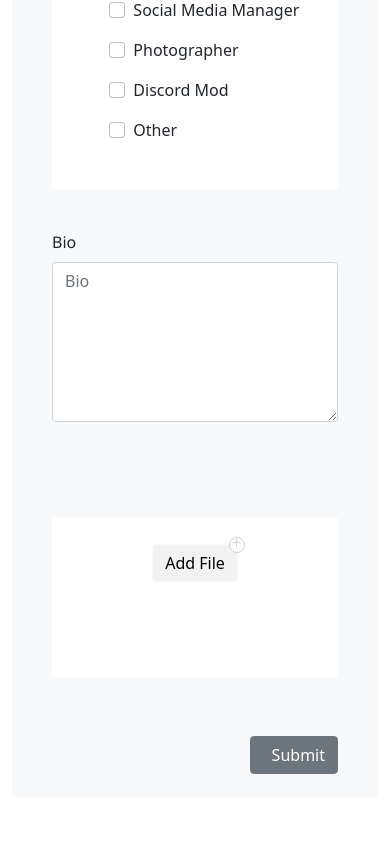
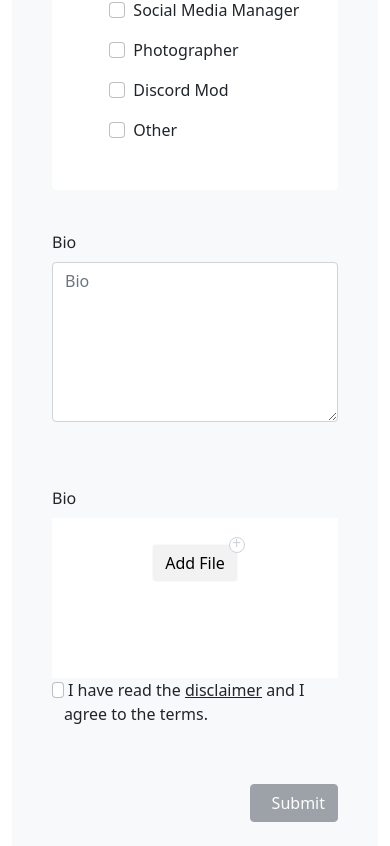
Before and after one commit to solution-pool/BHG-Nifty-Member, a React (Create React App) app: page / in a window 390 px wide. Shown: the part 1561-2407 px from the top of the page. Before the commit the page ends 2359 px from the top, so only its background shows below. Built offline with nearby package versions, Linux system fonts and the light colour scheme.

Commit message:
add decliamer

```diff
--- a/src/App.css
+++ b/src/App.css
@@ -220,6 +220,20 @@
   margin-top: 30px;
 }
 
+#down-decliamer {
+  display: none;
+}
+
+#up-decliamer {
+  display: inline;
+}
+
+.disclaimer {
+  text-decoration: underline;
+}
+.decliamer-panel span label, .decliamer-panel .form-check-input{
+  float: right;
+}
 
 #file-upload-button {
   position: relative;
@@ -307,12 +321,19 @@
   }
 }
 
-@media only screen and (min-width: 992px) {
+@media only screen and (min-width: 992px) and (max-width: 768px) {
   .navbar-collapse .me-auto .nav-link span {
     display: none !important;
   }
   .navbar-collapse .me-auto .nav-link i, .navbar-collapse .me-auto .nav-link img {
     display: block !important;
+  }
+
+  #up-decliamer {
+    display: inline;
+  }
+  #down-decliamer {
+    display: none;
   }
 }
 
@@ -320,6 +341,15 @@
   .avatar img {
     left : 18rem;
   }
+
+  #up-decliamer {
+    display: none;
+  }
+  #down-decliamer {
+    display: inline;
+    display: inline-flex;
+  }
+
   .navbar-collapse {
     /* left: 15rem; */
   }
--- a/src/components/Profile.js
+++ b/src/components/Profile.js
@@ -1,5 +1,5 @@
 import { useState, useEffect, useRef } from 'react';
-import { Container, Row, Col, Button, Spinner } from 'react-bootstrap';
+import { Container, Row, Col, Button, Spinner, Overlay, Popover } from 'react-bootstrap';
 import Form from 'react-bootstrap/Form';
 import {NotificationContainer, NotificationManager} from 'react-notifications';
 import 'react-notifications/lib/notifications.css';
@@ -20,6 +20,9 @@ const Profile = (props) => {
     const [interest, setInterest] = useState({})
     const [fileUploadButtonLabel, setButtonLabel] = useState('Choose File')
     const [isLoading, setLoading] = useState(false)
+    const [show, setShow] = useState(false)
+    const [target, setTarget] = useState(null)
+    const [decliamer, setDecliamer] = useState(false)
 
     const userRef = useRef(null)
     const imageRef = useRef(null)
@@ -313,6 +316,14 @@ const Profile = (props) => {
         }
     }
 
+    const handleClick = (e) => {
+        setShow(!show);
+        setTarget(e.target);
+    }
+
+    const changeDecliamer = (e) => {
+        setDecliamer(e.target.checked)
+    }
     return(
         <Container>
             <NotificationContainer />
@@ -455,9 +466,15 @@ const Profile = (props) => {
                                 <Form.Control className="footer-element" as="textarea" rows={3} placeholder="Bio" value={bio} onChange={changeBio} />
                             </Form.Group>
                         </Col>
-                        <Col lg="4" className="main-col">
+                        <Col lg="7" className="main-col decliamer-panel">
                             <Form.Group className="mb-4">
-                                <Form.Label style={{visibility:'hidden'}}>Bio</Form.Label>
+                                <Form.Label>Bio</Form.Label>
+                                <span id="up-decliamer">
+                                    <label title="" class="form-check-label">
+                                        &nbsp;I have read the <span class="disclaimer" onClick={handleClick}>disclaimer</span> and I agree to the terms.
+                                    </label>
+                                    <input type="checkbox" class="form-check-input" value={decliamer} onChange={changeDecliamer} />
+                                </span>
                                 <div className="footer-element file-panel">
                                     <input id="input-file" type="file" name="file" className="d-none" onChange={changeFile} multiple />
                                     <Button variant="light" id="file-upload-button" onClick={setFile}>
@@ -468,13 +485,19 @@ const Profile = (props) => {
                                         {selFileContainer}
                                     </Row>
                                 </div>
+                                <span id="down-decliamer">
+                                    <input type="checkbox" class="form-check-input" value={decliamer} onChange={changeDecliamer} />
+                                    <label title="" class="form-check-label">
+                                        &nbsp;I have read the <span class="disclaimer" onClick={handleClick}>disclaimer</span> and I agree to the terms.
+                                    </label>
+                                </span>
                             </Form.Group>
                         </Col>
-                        <Col lg="4" className="main-col">
+                        <Col lg="1" className="main-col">
                             <Form.Group className="mb-4">
                                 <Form.Label style={{visibility:'hidden'}}>Bio</Form.Label>
                                 <div className="footer-element submit-panel">
-                                    <Button variant="secondary" type="submit">
+                                    <Button variant="secondary" type="submit"  disabled={!decliamer}>
                                         <Spinner
                                         as="span"
                                         animation={isLoading}
@@ -489,6 +512,34 @@ const Profile = (props) => {
                     </Row>
                 </Form>
             </Row>
+            <Overlay
+                show={show}
+                target={target}
+                placement="top"
+                // container={ref}
+                containerPadding={20}
+            >
+                <Popover id="popover-contained">
+                <Popover.Body>
+                    <p>IMPORTANT NOTICE*</p>
+                    <p>MAKING A SUBMISSION, YOU ARE ACCEPTING AND AGREEING TO THE Nify, LLC TERMS OF USE.
+                        You understand that your submission is not confidential nor submitted in confidence or
+                        trust and do confidential or fiduciary relationship is intended or created by making an email
+                        submission. You understand that Nifty may possess or come to possess information similar or
+                        identical to information contained in your submission, and you agree that any such similarity or
+                        identity shall not give rise to any claim or entitlement,
+                        whether for compensation, credit or otherwise.
+                        By making a submission, you hereby release Nifty and their respective directors, officers, shareholders, employees, licensees, assigns and successors from any and all claims
+                        relating to your submission, including without limitation arising from the risk of misdirection or misdelivery of
+                        your submission.
+                        By checking box below and submitting this form, you acknowledge that Nifty will receive tha personal
+                        information you provide in connection with this application and will use it to consider your submission as a potential project for development.
+                        You also understand and agree that Nifty has the sole discretion to make determinations of participant eligibility, and that
+                        Nifty reserves the right to change any of the eligibility requirements at any time.
+                    </p>
+                </Popover.Body>
+                </Popover>
+            </Overlay>
         </Container>
     );
 }
```
